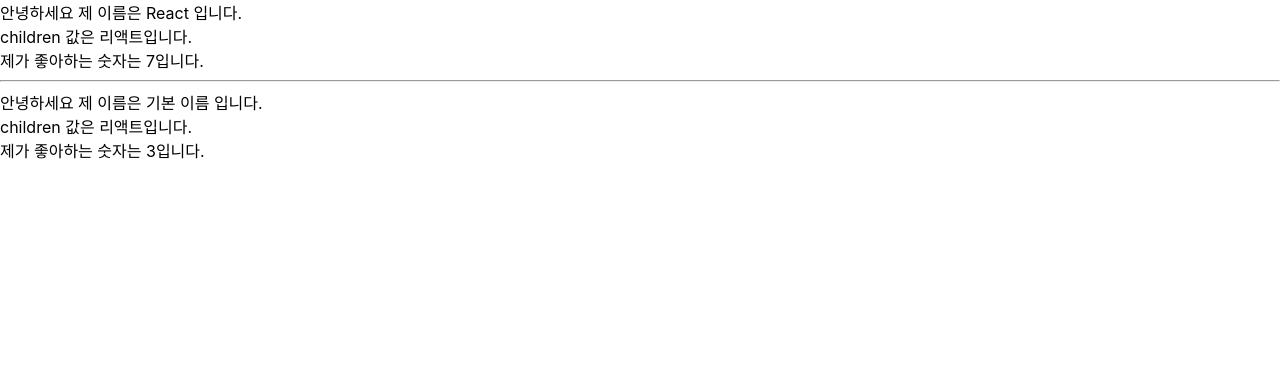
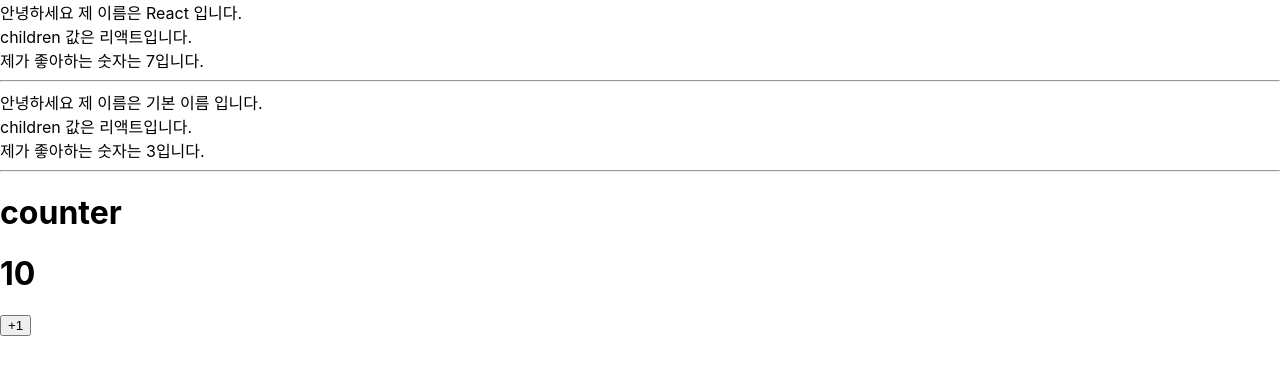
Before and after one commit to icarus8050/react-practice, a React (Create React App) app: page / in a window 1280 px wide. Shown: the top 374 px of the page. Built offline with nearby package versions, Linux system fonts and the light colour scheme.

Commit message:
클래스형 컴포넌트 state

```diff
--- a/src/App.js
+++ b/src/App.js
@@ -2,14 +2,18 @@ import './App.css'
 import {Component} from "react";
 import MyComponent from "./component/MyComponent";
 import MySecondComponent from "./component/MySecondComponent"
+import Counter from "./component/Counter";
 
 class App extends Component {
     render() {
+        const counter = 'counter'
         return (
             <div>
                 <MyComponent name="React" favoriteNumber={7}>리액트</MyComponent>
                 <hr/>
                 <MySecondComponent favoriteNumber={3}>리액트</MySecondComponent>
+                <hr/>
+                <Counter name={counter} number={10}/>
             </div>
         );
     }
--- /dev/null
+++ b/src/component/Counter.js
@@ -0,0 +1,41 @@
+import {Component} from "react";
+
+class Counter extends Component {
+    constructor(props) {
+        super(props);
+        this.state = {
+            number: props.number,
+            name: props.name
+        }
+    }
+
+    render() {
+        const {number, name} = this.state
+        return (
+            <div>
+                <h1>{name}</h1>
+                <h1>{number}</h1>
+                <button
+                    onClick={() => {
+                        this.setState(prevState => {
+                            return {
+                                number: prevState.number + 1
+                            }
+                        });
+
+                        this.setState(prevState => ({
+                            number: prevState.number + 1
+                        }), () => {
+                            console.log('방금 setState가 호출되었습니다.');
+                            console.log(this.state)
+                        });
+                    }}
+                >
+                    +1
+                </button>
+            </div>
+        )
+    }
+}
+
+export default Counter
```
